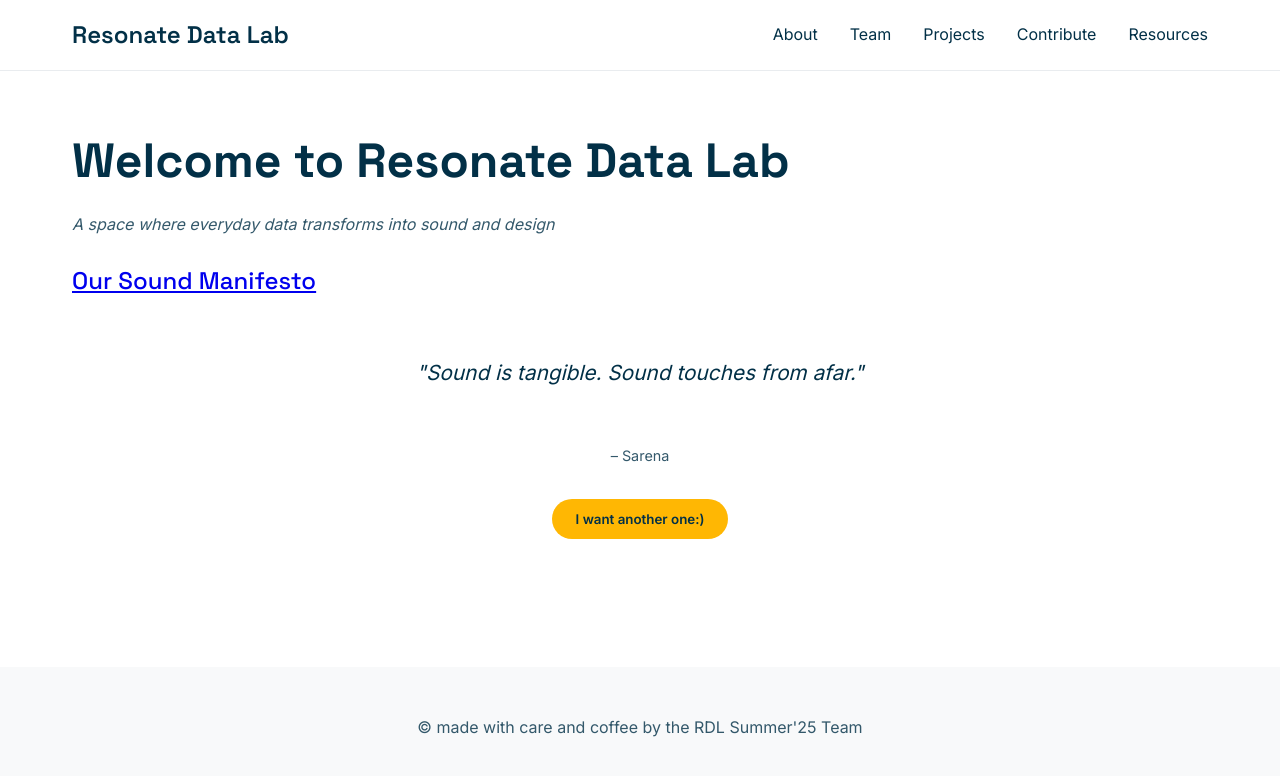
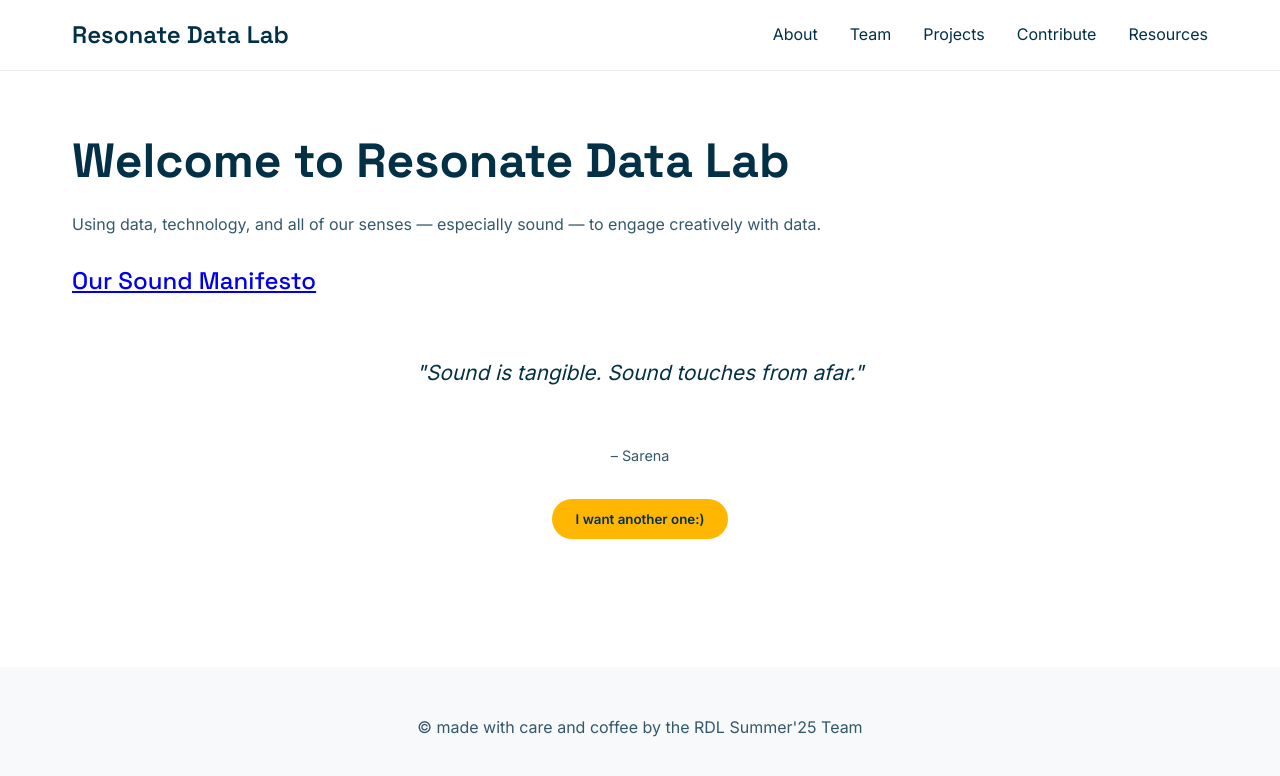
Before and after one commit to a421loop/Resonate-Data-Lab-Website-STRUCTURE, a Jekyll site: the page built from index.md, in a window 1280 px wide. Shown: the top 776 px of the page. Built offline with Jekyll 4.4.1, drawn with Linux system fonts in a browser that asks for light colours.

Commit message:
Update index.md

```diff
--- a/index.md
+++ b/index.md
@@ -5,9 +5,7 @@ title: "Our Sound Manifesto"
 
 
 # Welcome to Resonate Data Lab
-
-*A space where everyday data transforms into sound and design*
-
+Using data, technology, and all of our senses --- especially sound --- to engage creatively with data.
 <div class="manifesto-section">
   <div class="manifesto-content">
     <h3>
```
